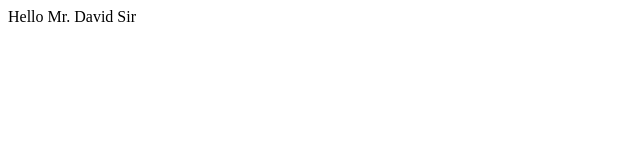
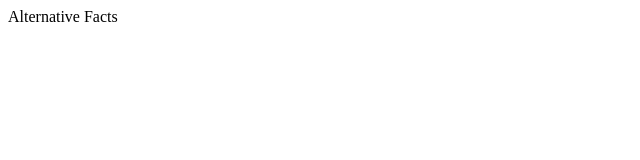
Before and after one commit to Donos47/CD-labtest, a plain HTML site: page Files/index.html in a window 1280 px wide. Shown: the full height of the page, 0-640 px from the left. Drawn offline with Linux system fonts and the light colour scheme.

Commit message:
alt fact

```diff
--- a/Files/index.html
+++ b/Files/index.html
@@ -3,6 +3,6 @@
     <title> CodeDeployExperiment </title>
   </head>
   <body>
-    Hello Mr. David Sir
+    Alternative Facts
   </body>
 </html>
```
